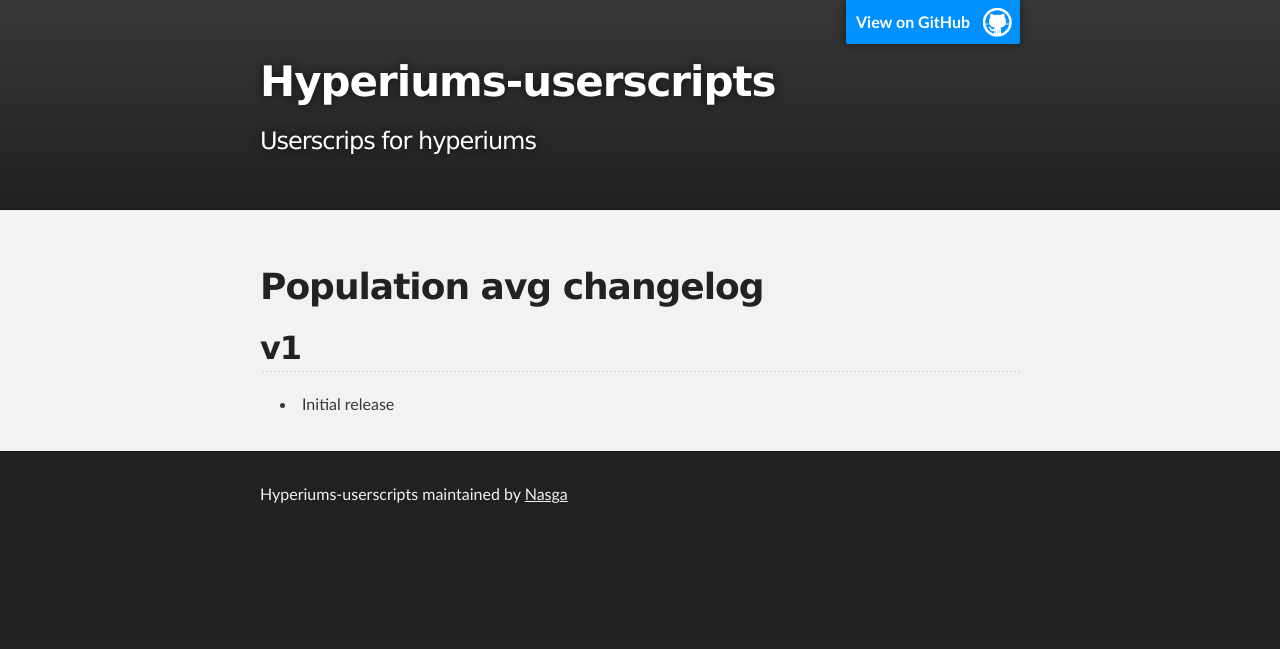
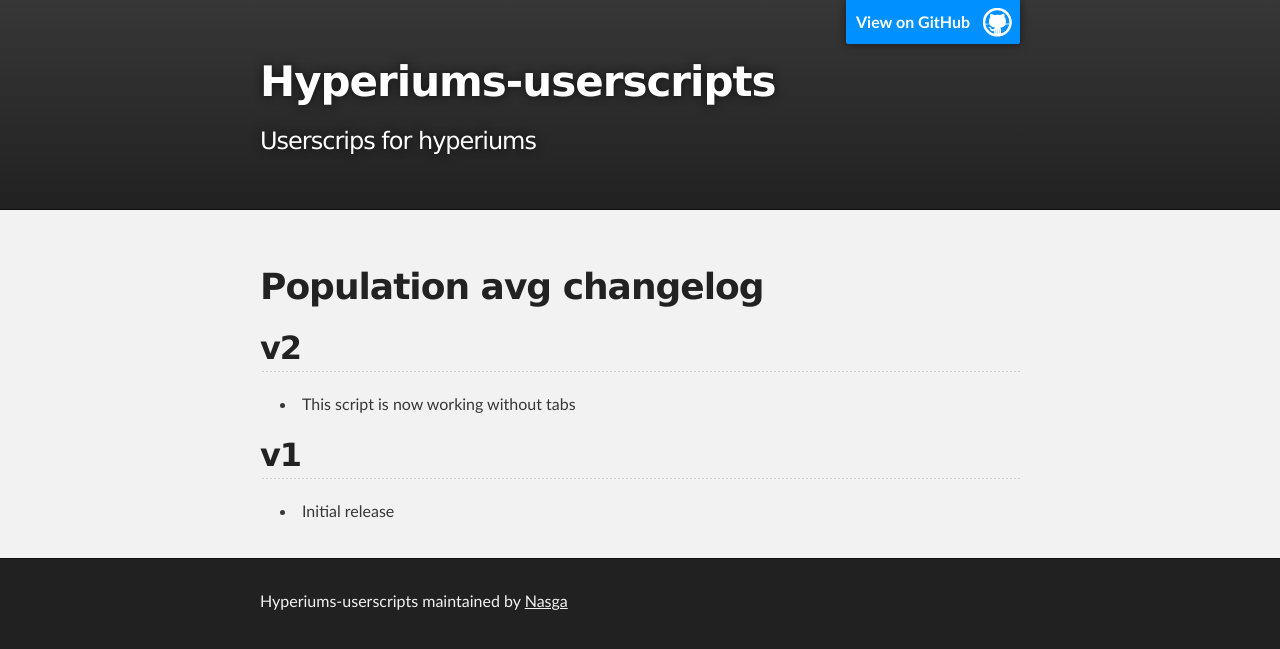
Before and after one commit to remold/hyperiums-userscripts, a Jekyll site: the page built from population-avg.md, in a window 1280 px wide. Shown: the top 649 px of the page. Built offline with Jekyll 4.4.1, drawn with Linux system fonts in a browser that asks for light colours; Markdown is read by kramdown in place of the engine named in the settings.

Commit message:
Add v2 changelog

```diff
--- a/population-avg.md
+++ b/population-avg.md
@@ -5,5 +5,8 @@ title: Population avg Changelog
 
 # Population avg changelog
 
+## v2
+* This script is now working without tabs
+
 ## v1
 * Initial release
```
